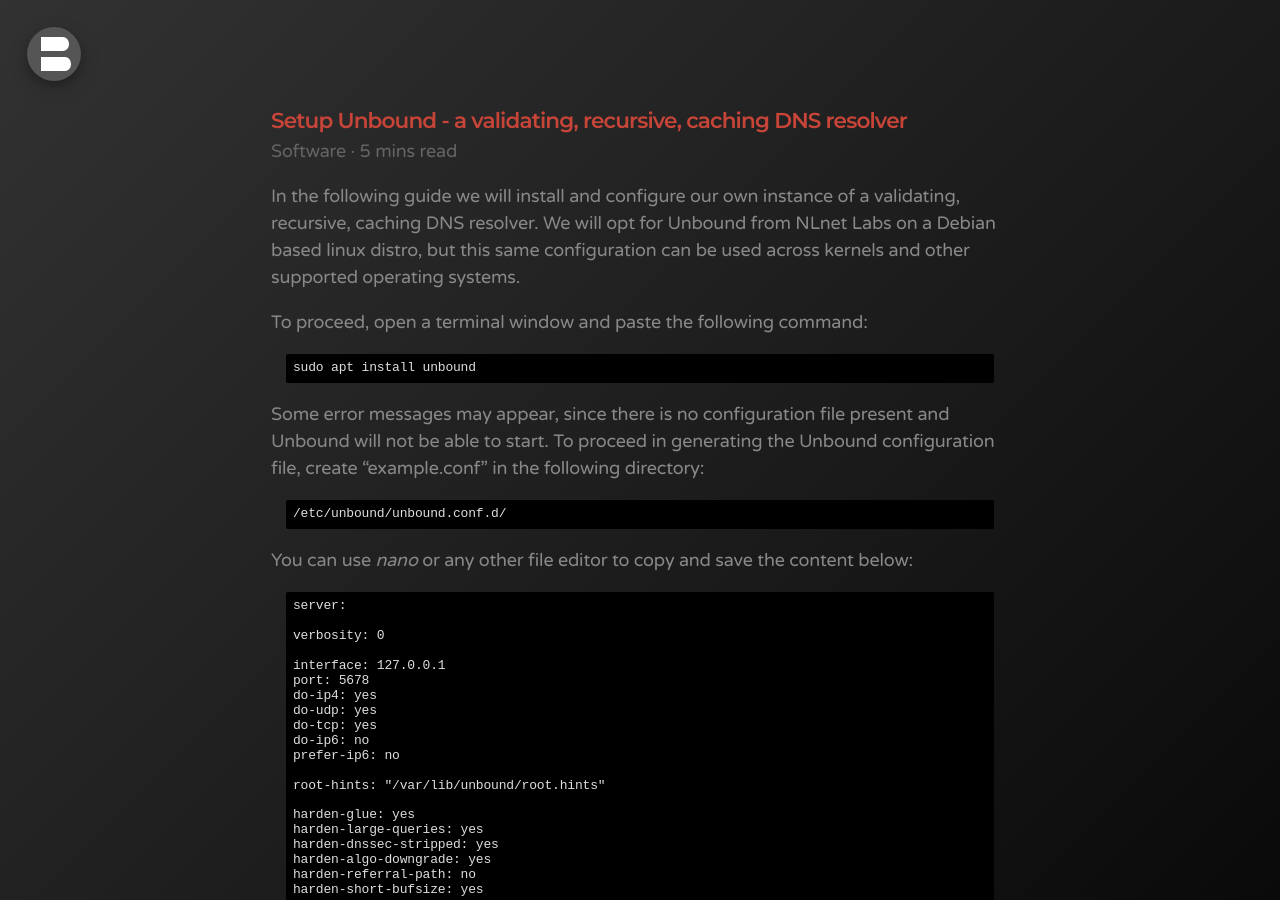
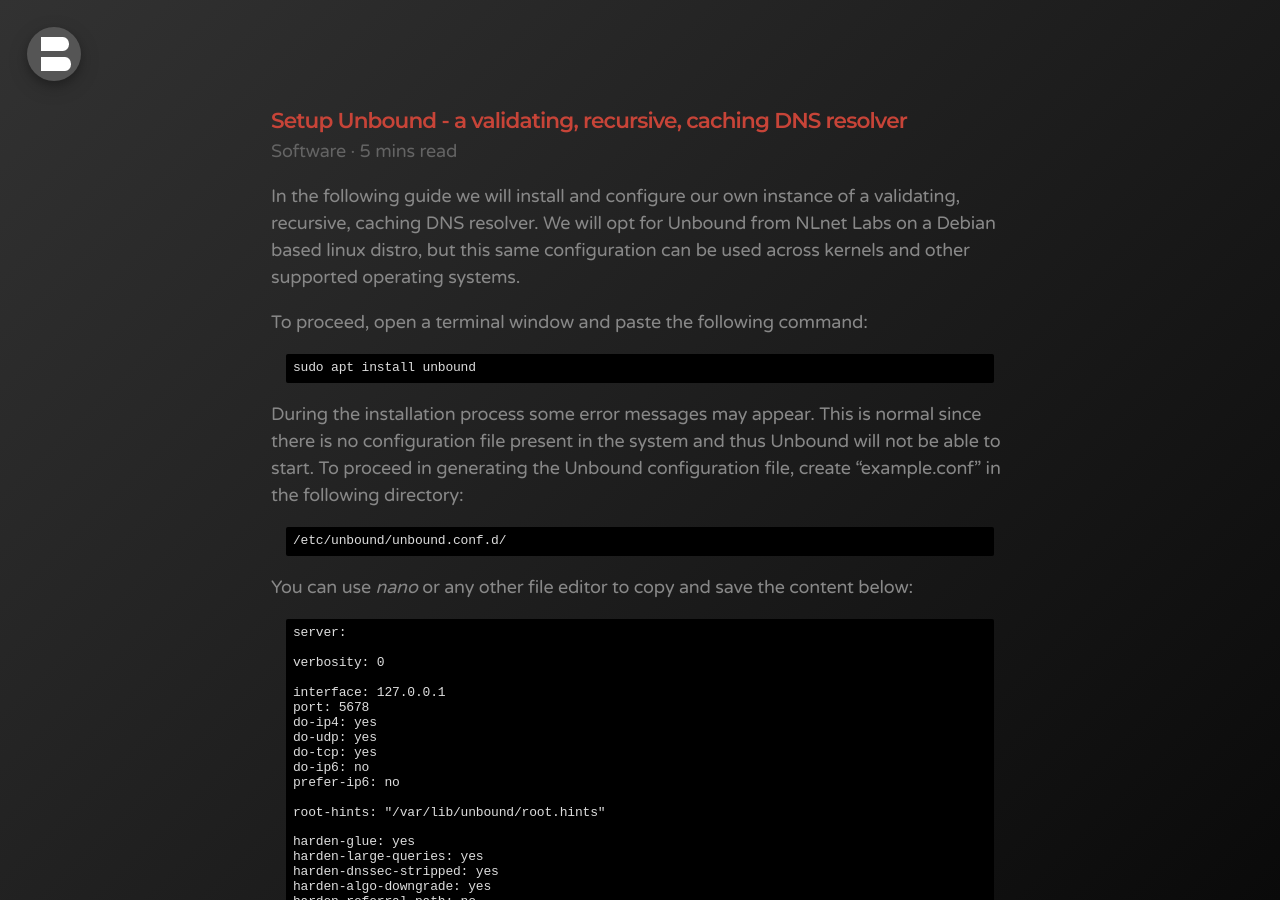
Before and after one commit to bonina/bonina.github.io, a Jekyll site: the page built from _posts/software/2021/2021-04-31-setup-unbound-a-validating-recursive-caching-dns-resolver.md, in a window 1280 px wide and 900 px high. Built offline with Jekyll 4.4.1, drawn with Linux system fonts in a browser that asks for light colours.

Commit message:
Update 2021-04-31-setup-unbound-a-validating-recursive-caching-dns-resolver.md

```diff
--- a/_posts/software/2021/2021-04-31-setup-unbound-a-validating-recursive-caching-dns-resolver.md
+++ b/_posts/software/2021/2021-04-31-setup-unbound-a-validating-recursive-caching-dns-resolver.md
@@ -11,7 +11,7 @@
 
 <p class="message">sudo apt install unbound</p>
 
-Some error messages may appear, since there is no configuration file present and Unbound will not be able to start.
+During the installation process some error messages may appear. This is normal since there is no configuration file present in the system and thus Unbound will not be able to start.
 To proceed in generating the Unbound configuration file, create "example.conf" in the following directory:
 
 <p class="message">/etc/unbound/unbound.conf.d/</p>
```
